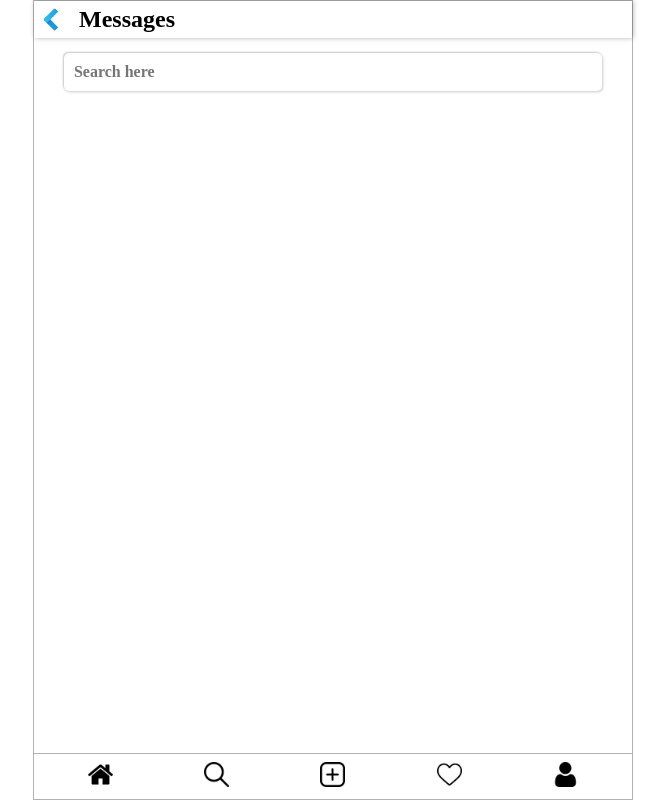
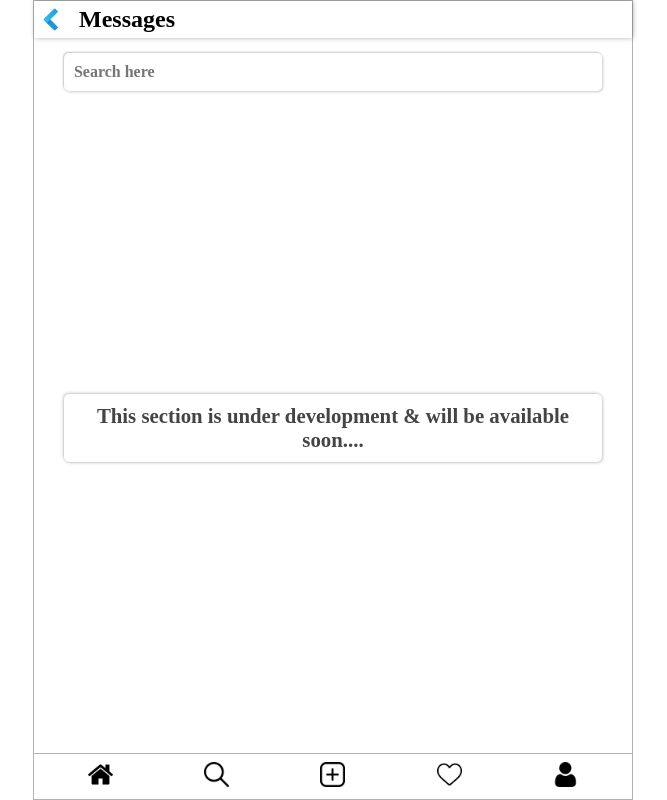
Before and after one commit to ajayshekhawat1803/instagram-clone-frontend, a React (Create React App) app: page /chats in a window 1280 px wide. Shown: the whole page, without its empty margins (307-974 px from the left). Built offline with nearby package versions, Linux system fonts and the light colour scheme; no server answers.

Commit message:
included messages component

```diff
--- a/src/App.js
+++ b/src/App.js
@@ -53,7 +53,8 @@ function App() {
             toastStyle={{
               background: '#333',
               color: '#fff',
-            }} />
+            }}
+            containerId="root"/>
           <Routes>
             <Route path='/' element={<Home />} />
             <Route path='/search' element={<Search />} />
--- a/src/Components/Messages/Messages.css
+++ b/src/Components/Messages/Messages.css
@@ -1,7 +1,8 @@
-.messages-cont-main{
+.messages-cont-main {
     padding: 0;
 }
-.messages-cont-main .messages-cont>input{
+
+.messages-cont-main .messages-cont>input {
     width: 90%;
     margin: 15px auto;
     font-size: 1rem;
@@ -10,6 +11,24 @@
     padding: 10px;
     border: none;
     outline: none;
-    box-shadow: 1px 1px 3px rgba(0, 0, 0, 0.2),-1px -1px 2px rgba(0, 0, 0, 0.2);
+    box-shadow: 1px 1px 3px rgba(0, 0, 0, 0.2), -1px -1px 2px rgba(0, 0, 0, 0.2);
     border-radius: 5px;
 }
+
+.messages-cont .developemnt-message {
+    margin: auto ;
+    text-decoration:wavy;
+    color: #444;
+    text-align: center;
+    width: 90%;
+    font-size: 1.3rem;
+    box-shadow: 1px 1px 3px rgba(0, 0, 0, 0.2), -1px -1px 3px rgba(0, 0, 0, 0.2);
+    padding: 10px;
+    border-radius: 5px;
+}
+
+@media (max-width:400px) {
+    .messages-cont .developemnt-message {
+        font-size: 1rem;
+    }
+}
--- a/src/Components/Messages/Messages.js
+++ b/src/Components/Messages/Messages.js
@@ -15,6 +15,7 @@ const Messages = () => {
                         <h2>Messages</h2>
                     </div>
                     <input placeholder='Search here'/>
+                    <h2 className='developemnt-message'>This section is under development & will be available soon....</h2>
                 </div>
             </div>
             <HomeBottom />
```
